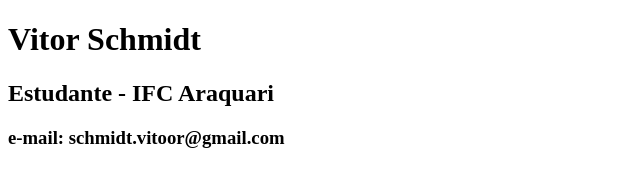
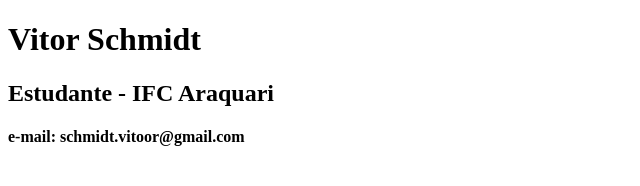
Before and after one commit to vitoorschmidt/my-first-github-page, a plain HTML site: page contato.html in a window 1280 px wide. Shown: the full height of the page, 0-640 px from the left. Drawn offline with Linux system fonts and the light colour scheme.

Commit message:
Arquivo contato.html

```diff
--- a/contato.html
+++ b/contato.html
@@ -10,6 +10,6 @@
 <body>
     <h1>Vitor Schmidt</h1>
     <h2>Estudante - IFC Araquari</h2>
-    <h3>e-mail: schmidt.vitoor@gmail.com</h3>
+    <h4>e-mail: schmidt.vitoor@gmail.com</h4>
 </body>
 </html>
```
